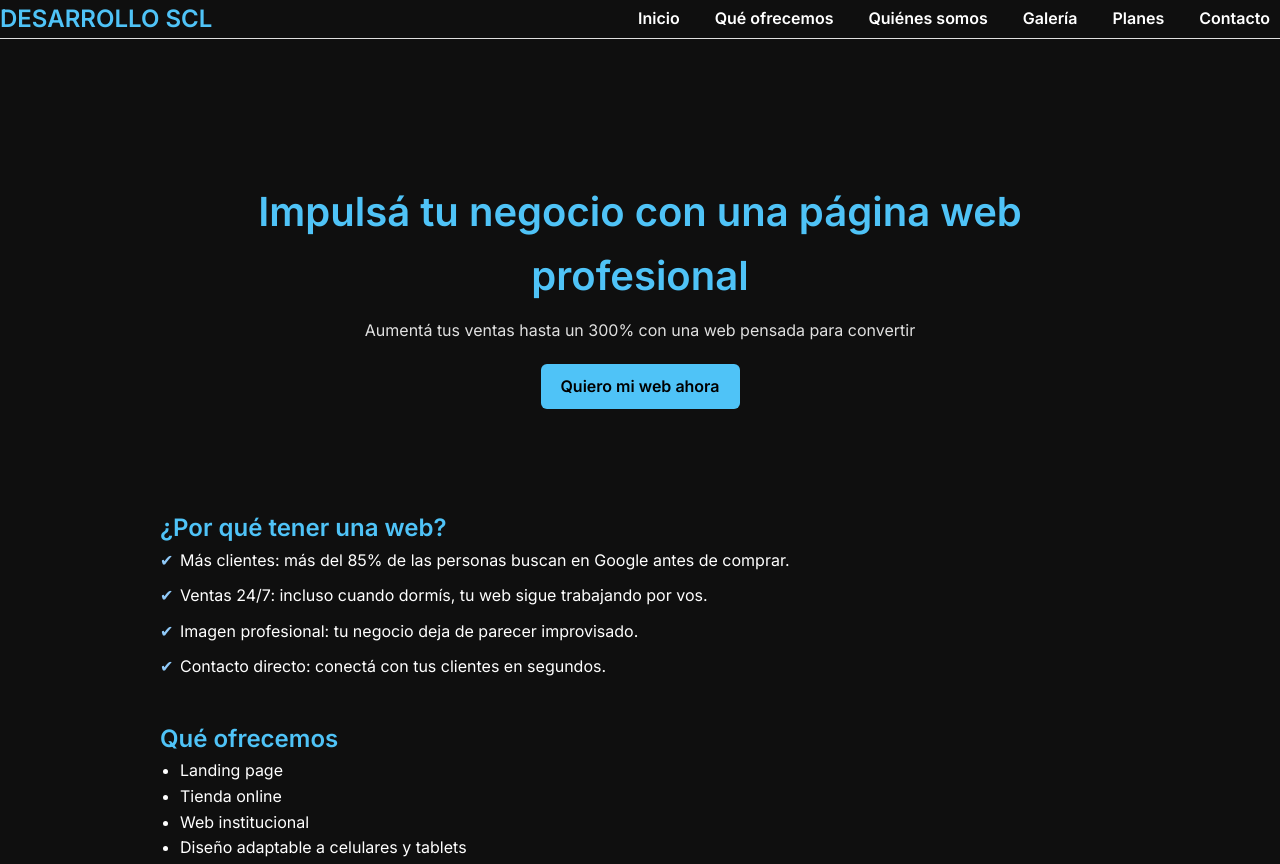
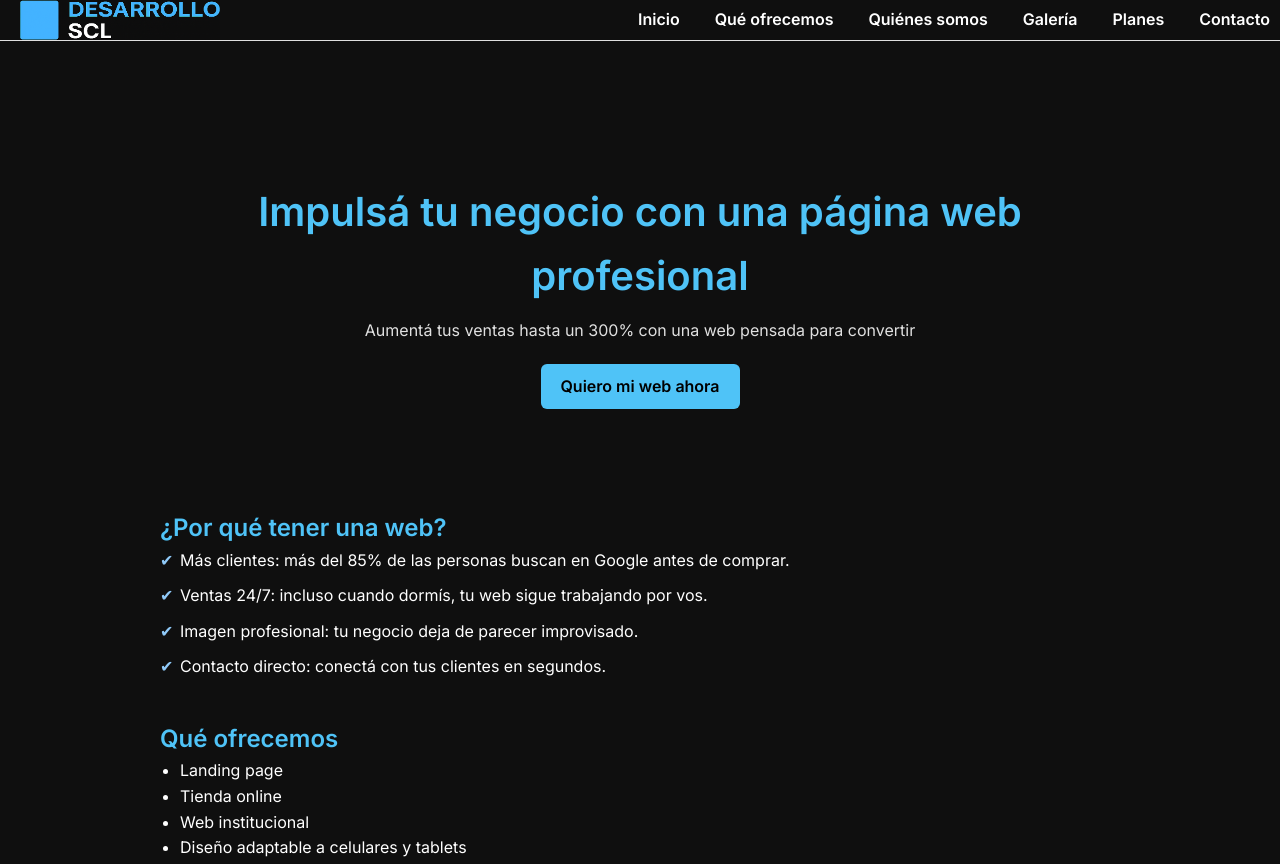
Before and after one commit to rubendevlop/web-ventas, a plain HTML site: page index.html in a window 1280 px wide. Shown: the top 864 px of the page. Drawn offline with Linux system fonts and the light colour scheme.

Commit message:
subida de logo

```diff
--- a/css/inicio.css
+++ b/css/inicio.css
@@ -102,7 +102,11 @@ h1, h2, h3 {
     display: none;
 }
 
-
+.nav-hero img{
+    margin-left: 20px;
+    width: 200px;
+    height: 40px;
+}
 nav a {
     margin: 0 10px;
     color: var(--texto);
--- a/index.html
+++ b/index.html
@@ -11,7 +11,7 @@
 <body>
   <header class="hero">
       <div class="nav-hero">
-           <h2>DESARROLLO SCL</h2>
+           <img src="./assets/img/ChatGPT Image 9 jul 2025, 01_18_52.png" alt="logo">
            <input type="checkbox" id="menu-toggle" class="menu-toggle">
             <label for="menu-toggle" class="menu-icon">&#9776;</label>
           <nav class="menu">
```
Also changed, not shown: assets/img/ChatGPT Image 9 jul 2025, 01_18_52.png (added).
